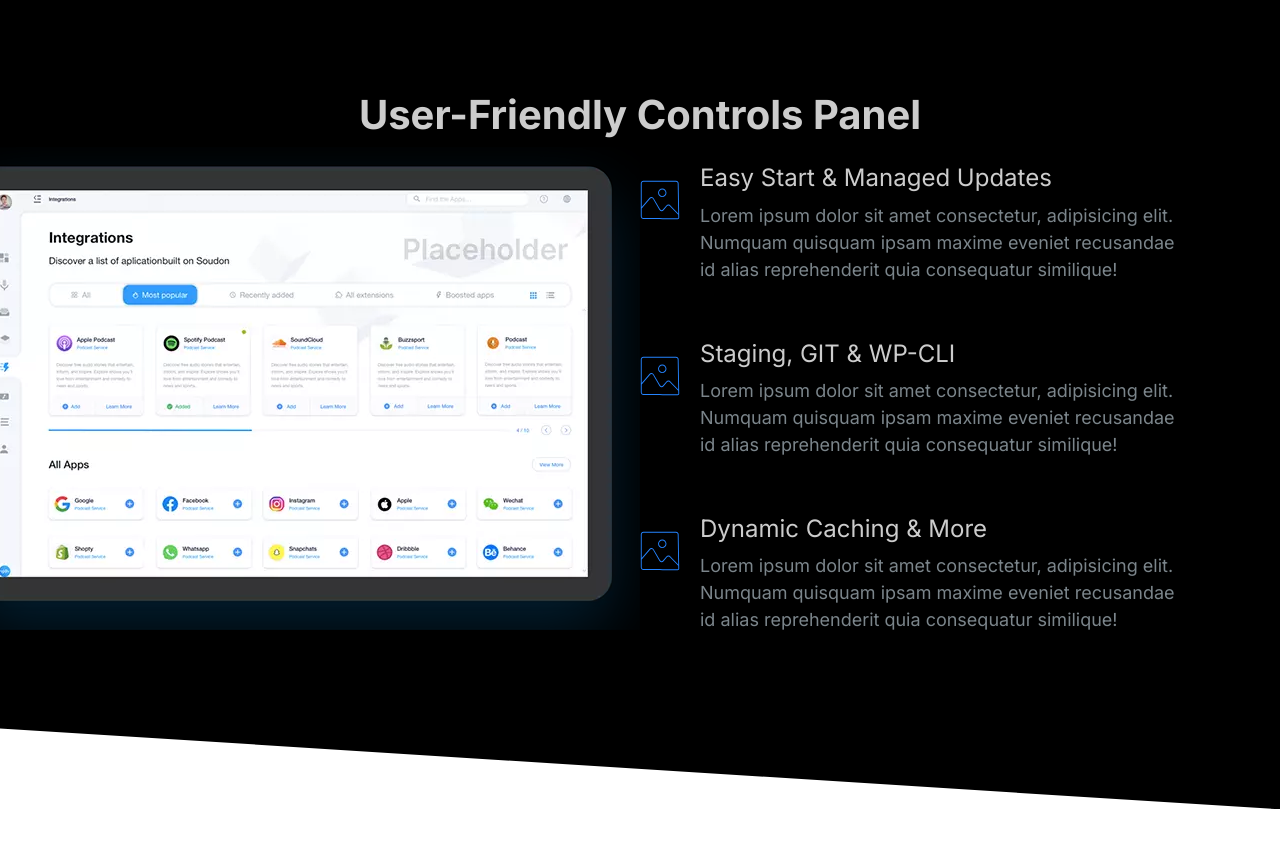
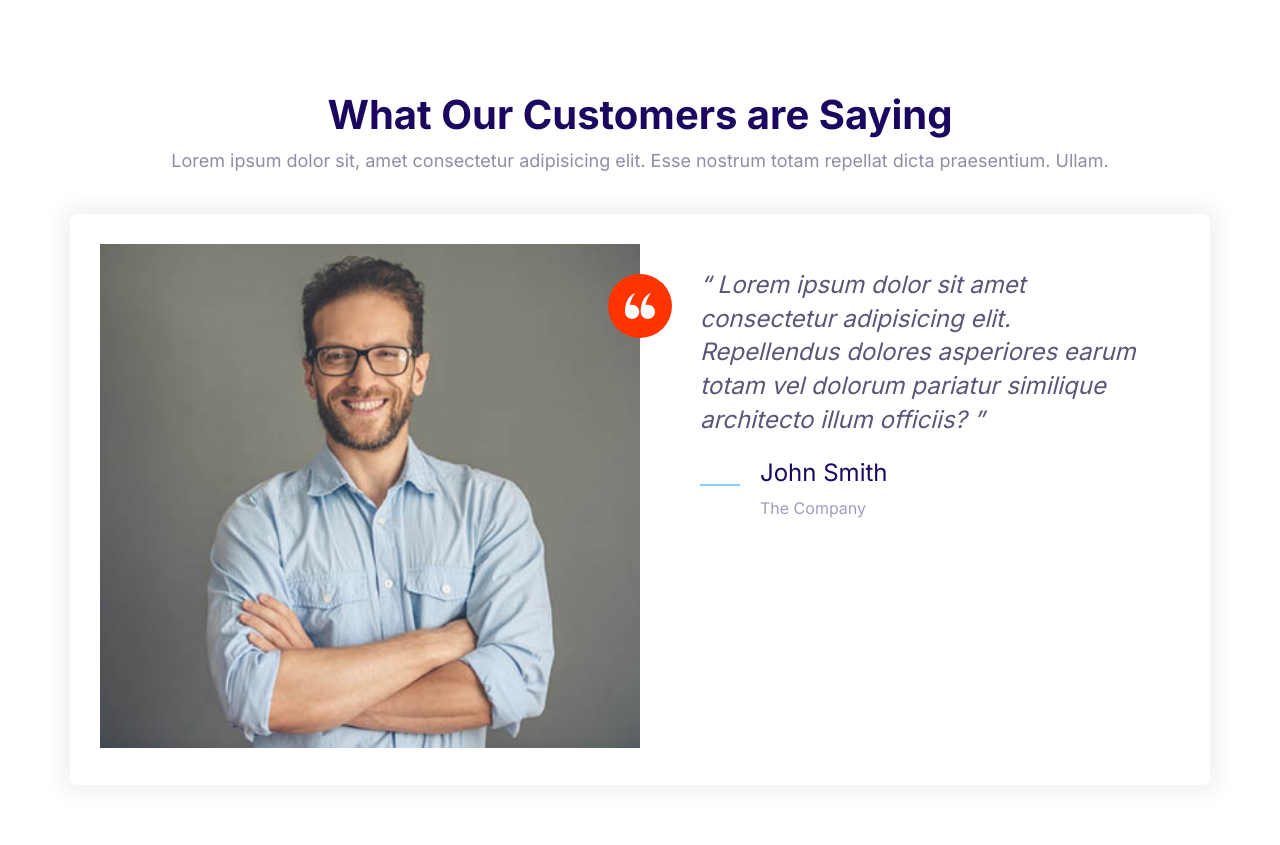
Before and after one commit to alexcoy06/trial-site, a website: page index.html in a window 1280 px wide. Before the commit the page ends 809 px from the top, so only its background shows below. Drawn offline with nearby package versions, Linux system fonts and the light colour scheme.

Commit message:
Put together the testimonial.

```diff
--- a/index.css
+++ b/index.css
@@ -577,6 +577,7 @@ a {
 
 .block__header {
   text-align: center;
+  margin-bottom: 4rem;
 }
 
 .block__heading {
--- a/index.html
+++ b/index.html
@@ -14,86 +14,51 @@
     <link rel="stylesheet" href="/node_modules/normalize.css/normalize.css" />
   </head>
   <body>
-    <section class="block block--dark block--skewed-right block-showcase">
+    <section class="block">
       <header class="block__header">
-        <h2>User-Friendly Controls Panel</h2>
+        <h2>What Our Customers are Saying</h2>
+        <p>
+          Lorem ipsum dolor sit, amet consectetur adipisicing elit. Esse nostrum
+          totam repellat dicta praesentium. Ullam.
+        </p>
       </header>
-
-      <div class="container grid grid--1x2">
-        <picture class="block-showcase__image">
-          <source
-            type="image/webp"
-            srcset="
-              /components/images/ipad.webp   1x,
-              /components/images/ipad@2x.png 2x
-            "
+      <div class="container">
+        <div class="card testimonial">
+          <div class="grid grid--1x2">
+            <div class="testimonial__image">
+              <img
+                class="testimonial__image"
+                src="/components/images/testimonial.jpg"
+                alt="happy customer"
               />
-          <source
-            type="image/png"
-            srcset="
-              /components/image/ipad.png    1x,
-              /components/image/ipad@2x.png 2x
-            "
-          />
-          <img
-            src="/components/images/ipad.png"
-            alt="ipad showing the user controls"
-          />
-        </picture>
-
-        <ul class="list">
-          <li>
+              <span class="icon-container icon-container--accent">
+                <svg class="icon icon--white icon--small">
+                  <use xlink:href="components\images\sprite.svg#quotes"></use>
+                </svg>
+              </span>
+            </div>
+            <blockquote class="quote">
+              <p class="quote__text">
+                Lorem ipsum dolor sit amet consectetur adipisicing elit. Repellendus
+                dolores asperiores earum totam vel dolorum pariatur similique architecto
+                illum officiis?
+              </p>
+              <footer>
                 <div class="media">
                   <div class="media__image">
-                <svg class="icon icon--primary">
-                  <use xlink:href="components\images\sprite.svg#snap"></use>
+                    <svg class="icon icon--primary quote__line">
+                      <use xlink:href="components\images\sprite.svg#line"></use>
                     </svg>
                   </div>
                   <div class="media__body">
-                <h3 class="media__title">Easy Start & Managed Updates</h3>
-                <p>
-                  Lorem ipsum dolor sit amet consectetur, adipisicing elit.
-                  Numquam quisquam ipsam maxime eveniet recusandae id alias
-                  reprehenderit quia consequatur similique!
-                </p>
+                    <h3 class="media__title quote__author">John Smith</h3>
+                    <p class="quote__organization">The Company</p>
                   </div>
                 </div>
-          </li>
-          <li>
-            <div class="media">
-              <div class="media__image">
-                <svg class="icon icon--primary">
-                  <use xlink:href="components\images\sprite.svg#snap"></use>
-                </svg>
-              </div>
-              <div class="media__body">
-                <h3 class="media__title">Staging, GIT & WP-CLI</h3>
-                <p>
-                  Lorem ipsum dolor sit amet consectetur, adipisicing elit.
-                  Numquam quisquam ipsam maxime eveniet recusandae id alias
-                  reprehenderit quia consequatur similique!
-                </p>
+              </footer>
+            </blockquote>
           </div>
         </div>
-          </li>
-          <li>
-            <div class="media">
-              <div class="media__image">
-                <svg class="icon icon--primary">
-                  <use xlink:href="components\images\sprite.svg#snap"></use>
-                </svg>
-              </div>
-              <div class="media__body">
-                <h3 class="media__title">Dynamic Caching & More</h3>
-                <p>
-                  Lorem ipsum dolor sit amet consectetur, adipisicing elit.
-                  Numquam quisquam ipsam maxime eveniet recusandae id alias
-                  reprehenderit quia consequatur similique!
-                </p>
-              </div>
-            </div>
-          </li>
-        </ul>
       </div>
     </section>
     <script src="main.js"></script>
```
Also changed, not shown: components/site/testimonial.html (added, +47 -0 lines), components/templates/testimonial.html (added, +36 -0 lines). Lines whose indentation alone changed are shown as unchanged.
